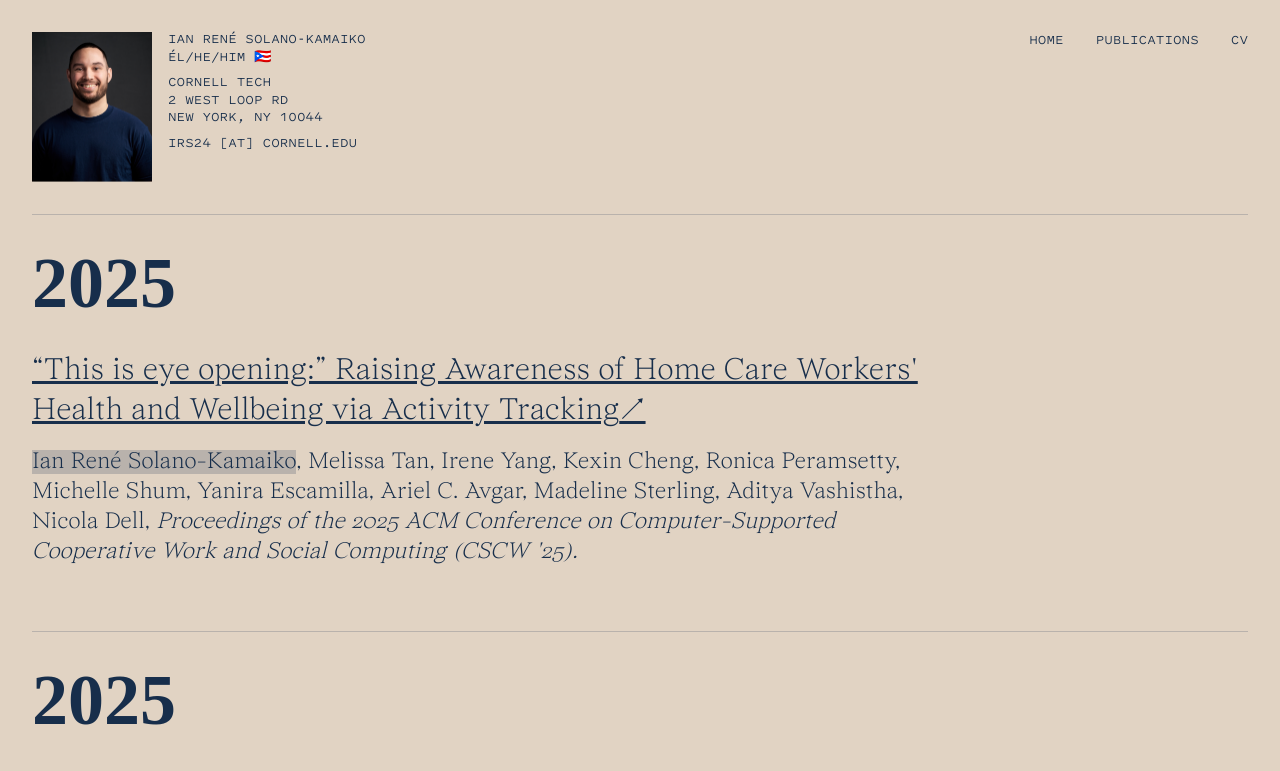
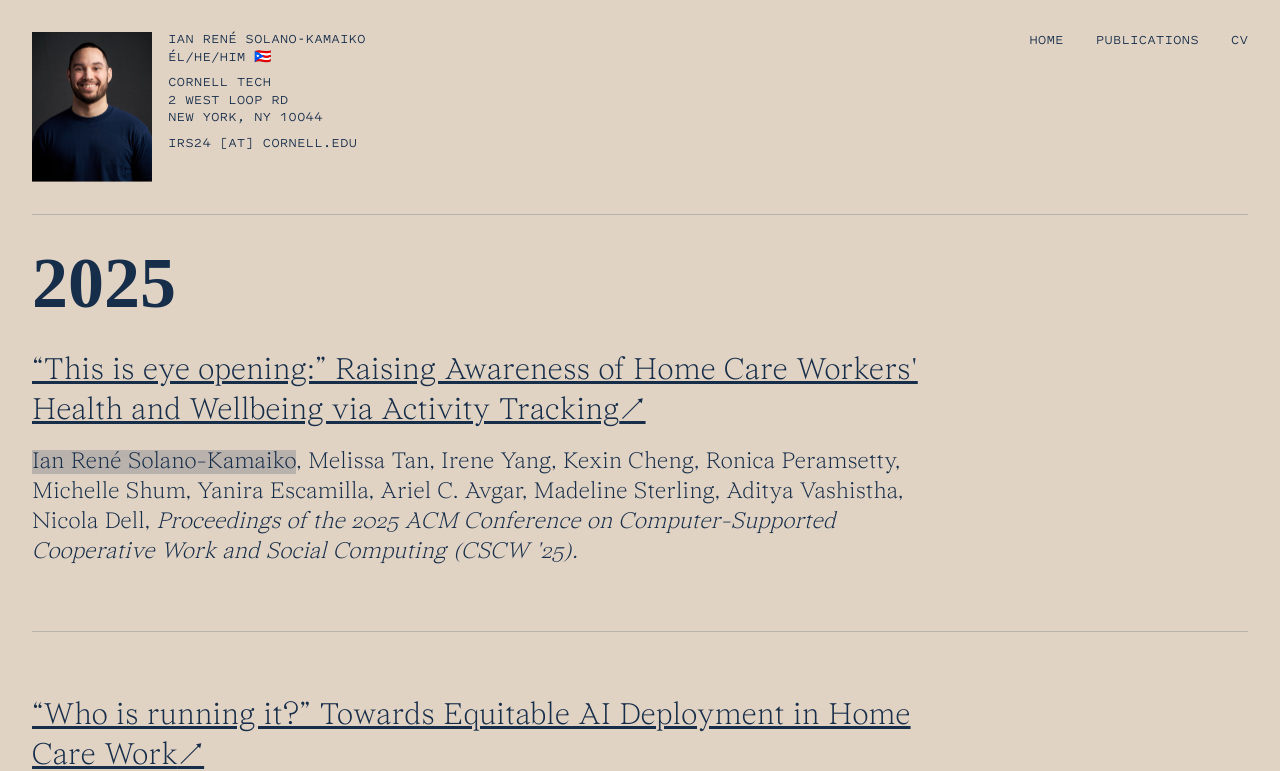
Before and after one commit to iansolano/iansolano.com, a Next.js app: page /publications in a window 1280 px wide. Shown: the top 771 px of the page. Built offline with nearby package versions, Linux system fonts and the light colour scheme; a web font is replaced by a local one.

Commit message:
fixup: change styling for publication list page

```diff
--- a/components/publications-list/index.tsx
+++ b/components/publications-list/index.tsx
@@ -15,9 +15,9 @@ const PublicationsList = () => (
         .sort((a, b) => Number(b) - Number(a))
         .map((year, _) =>
           PUBLICATIONS[year].map(
-            ({ title, authors, venue, orderOfAppearance, link }, _) => (
+            ({ title, authors, venue, orderOfAppearance, link }, index) => (
               <ListItem key={title}>
-                <Year>{year}</Year>
+                {index == 0 && <Year>{year}</Year>}
                 <SubList>
                   <SubListItem>
                     <CustomLink
```
